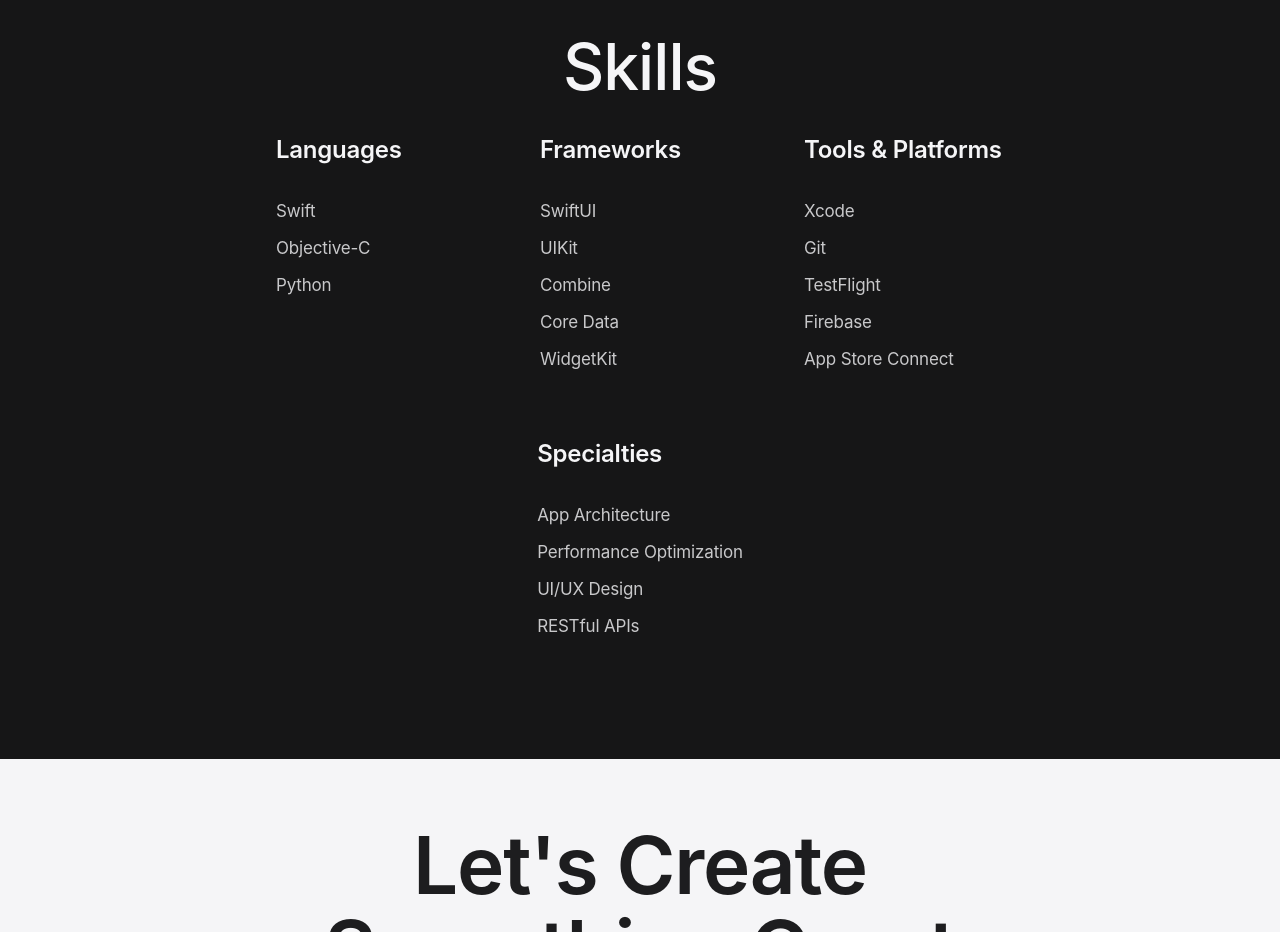
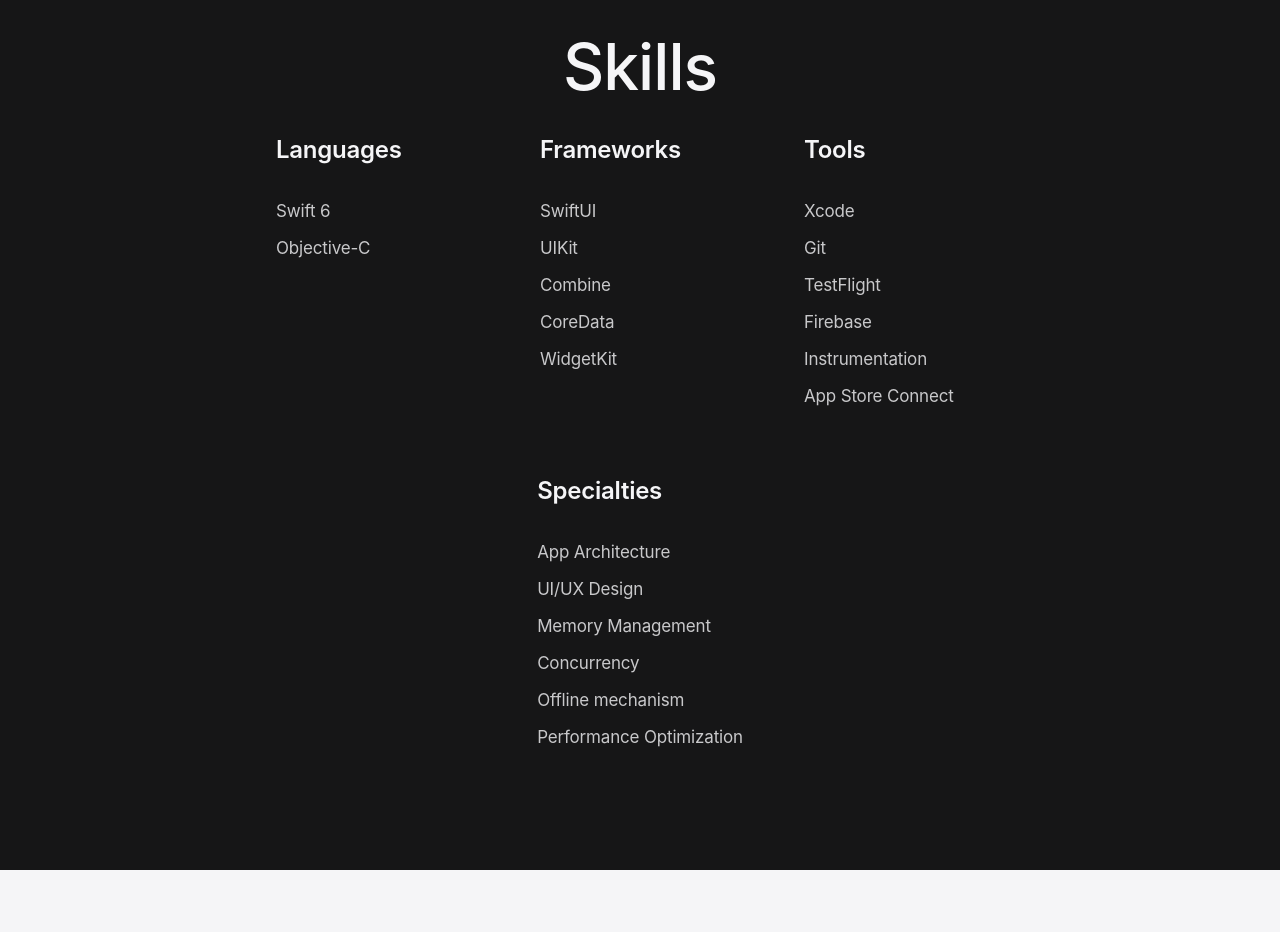
Before and after one commit to vishnuo-o/portfolio, a plain HTML site: page index.html in a window 1280 px wide. Shown: the part 3520-4452 px from the top of the page. Drawn offline with Linux system fonts and the light colour scheme.

Commit message:
Update skills section in index.html
Signed-off-by: Vishnu <81131990+vishnuo-o@users.noreply.github.com>

```diff
--- a/index.html
+++ b/index.html
@@ -171,9 +171,8 @@
                 <div class="skill-category fade-in">
                     <h3 class="skill-category-title">Languages</h3>
                     <div class="skill-items">
-                        <span class="skill-item">Swift</span>
+                        <span class="skill-item">Swift 6</span>
                         <span class="skill-item">Objective-C</span>
-                        <span class="skill-item">Python</span>
                     </div>
                 </div>
 
@@ -183,18 +182,19 @@
                         <span class="skill-item">SwiftUI</span>
                         <span class="skill-item">UIKit</span>
                         <span class="skill-item">Combine</span>
-                        <span class="skill-item">Core Data</span>
+                        <span class="skill-item">CoreData</span>
                         <span class="skill-item">WidgetKit</span>
                     </div>
                 </div>
 
                 <div class="skill-category fade-in">
-                    <h3 class="skill-category-title">Tools & Platforms</h3>
+                    <h3 class="skill-category-title">Tools</h3>
                     <div class="skill-items">
                         <span class="skill-item">Xcode</span>
                         <span class="skill-item">Git</span>
                         <span class="skill-item">TestFlight</span>
                         <span class="skill-item">Firebase</span>
+                        <span class="skill-item">Instrumentation</span>
                         <span class="skill-item">App Store Connect</span>
                     </div>
                 </div>
@@ -203,9 +203,11 @@
                     <h3 class="skill-category-title">Specialties</h3>
                     <div class="skill-items">
                         <span class="skill-item">App Architecture</span>
+                        <span class="skill-item">UI/UX Design</span>
+                        <span class="skill-item">Memory Management</span>
+                        <span class="skill-item">Concurrency</span>
+                        <span class="skill-item">Offline mechanism</span>
                         <span class="skill-item">Performance Optimization</span>
-                        <span class="skill-item">UI/UX Design</span>
-                        <span class="skill-item">RESTful APIs</span>
                     </div>
                 </div>
             </div>
```
